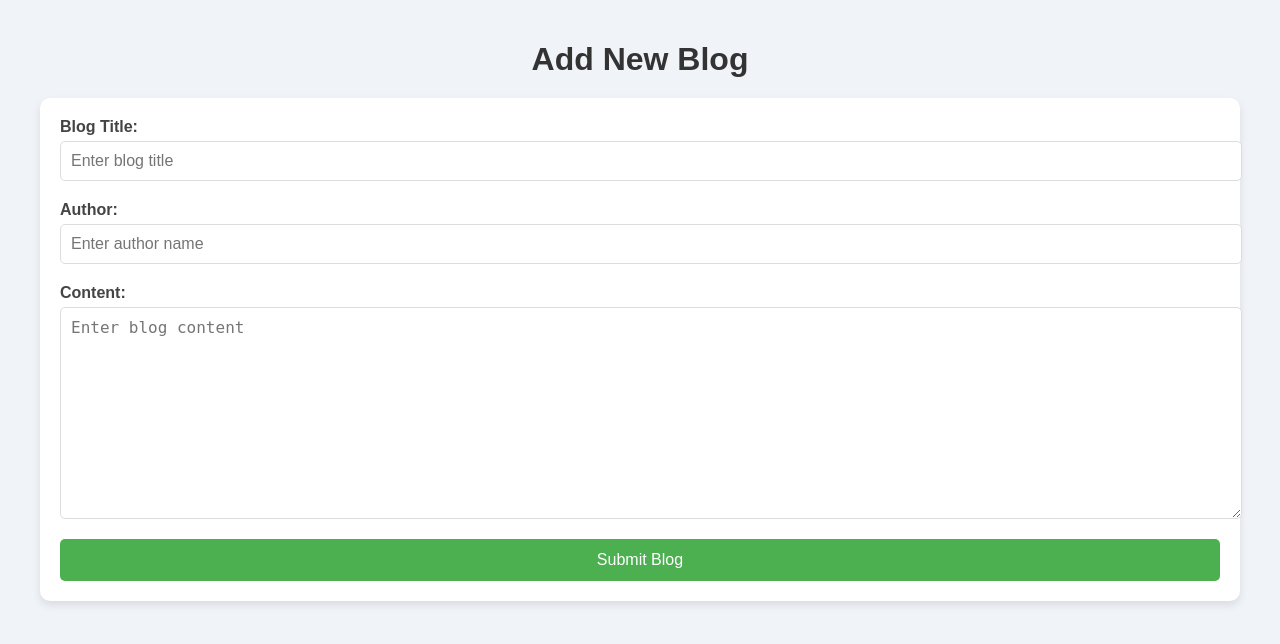
After one commit to fsohrabi/blog, a Flask app: page /add in a window 1280 px wide. The commit adds this page. Shown: the top 644 px of the page. Run offline with Flask 3, Linux system fonts and the light colour scheme.

Commit message:
add page add html and logic

```diff
--- a/app.py
+++ b/app.py
@@ -1,4 +1,4 @@
-from flask import render_template, Flask
+from flask import render_template, Flask, request, redirect, url_for
 from storage.storage_json import StorageJson
 
 app = Flask(__name__)
@@ -11,5 +11,16 @@ def index():
     return render_template('index.html', blogs=blogs)
 
 
+@app.route('/add', methods=['GET', 'POST'])
+def add():
+    if request.method == 'POST':
+        title = request.form['title']
+        content = request.form['content']
+        author = request.form['author']
+        storage.add_blog(title, content, author)
+        return redirect(url_for('index'))
+    return render_template('add.html')
+
+
 if __name__ == '__main__':
     app.run(host='0.0.0.0', port=5004)
--- a/data/blogs.json
+++ /dev/null
@@ -1,5 +0,0 @@
-[
-    {"id": 1, "author": "John Doe", "title": "First Post", "content": "This is my first post."},
-    {"id": 2, "author": "Jane Doe", "title": "Second Post", "content": "This is another post."}
-
-]
--- a/static/styles/style.css
+++ b/static/styles/style.css
@@ -1,38 +1,143 @@
+/* General Styles */
 body {
-    font-family: Arial, sans-serif;
-    background-color: #F5F5F5;
+    font-family: 'Arial', sans-serif;
+    background-color: #f0f4f8;
+    margin: 0;
+    padding: 0;
+    color: #333;
+}
+
+.container {
+    max-width: 1200px;
+    margin: 0 auto;
     padding: 20px;
-    color: #333;
 }
 
 h1 {
     text-align: center;
-    color: #4F4F4F;
+    color: #333;
+    margin-bottom: 20px;
+}
+/* Add Blog Button */
+.add-blog-link {
+    text-align: center;
+    margin-bottom: 30px;
 }
 
-.post {
-    background-color: #FFF;
-    border: 1px solid #DDD;
-    padding: 20px;
-    margin-bottom: 20px;
-    border-radius: 8px;
+.add-blog-button {
+    padding: 10px 20px;
+    background-color: #28a745;
+    color: white;
+    text-decoration: none;
+    border-radius: 5px;
+    font-size: 16px;
 }
 
-.post h2 {
-    margin-top: 0;
+.add-blog-button:hover {
+    background-color: #218838;
 }
 
-.post p {
-    margin: 10px 0;
+/* Add Blog Form */
+.blog-form {
+    display: flex;
+    flex-direction: column;
+    background-color: #fff;
+    padding: 20px;
+    box-shadow: 0 4px 8px rgba(0, 0, 0, 0.1);
+    border-radius: 10px;
 }
+
+.blog-form label {
+    font-weight: bold;
+    color: #444;
+    margin-bottom: 5px;
+}
+
+.blog-form input[type="text"],
+.blog-form textarea {
+    width: 100%;
+    padding: 10px;
+    margin-bottom: 20px;
+    border: 1px solid #ddd;
+    border-radius: 5px;
+    font-size: 16px;
+}
+
+.blog-form button {
+    padding: 12px;
+    background-color: #4CAF50;
+    color: white;
+    border: none;
+    border-radius: 5px;
+    font-size: 16px;
+    cursor: pointer;
+    transition: background-color 0.3s ease;
+}
+
+.blog-form button:hover {
+    background-color: #45a049;
+}
+
+/* Blog Posts Styling */
+.blog-posts {
+    display: grid;
+    grid-template-columns: repeat(auto-fit, minmax(300px, 1fr));
+    gap: 20px;
+}
+
+.post-card {
+    background-color: #fff;
+    padding: 20px;
+    border-radius: 10px;
+    box-shadow: 0 4px 8px rgba(0, 0, 0, 0.1);
+    transition: transform 0.2s;
+}
+
+.post-card h2 {
+    color: #333;
+}
+
+.post-card p {
+    color: #666;
+}
+
+.read-more {
+    display: inline-block;
+    margin-top: 15px;
+    padding: 10px 20px;
+    background-color: #007BFF;
+    color: white;
+    text-decoration: none;
+    border-radius: 5px;
+    transition: background-color 0.3s ease;
+}
+
+.read-more:hover {
+    background-color: #0056b3;
+}
+
+/* Responsive Styles */
+@media (max-width: 600px) {
+    .blog-form {
+        padding: 15px;
+    }
+
+    .post-card {
+        padding: 15px;
+    }
+}
+
+/* Empty Block for No Posts */
 .empty-block {
     text-align: center;
     margin-top: 50px;
 }
+
 .empty-block p {
     font-size: 18px;
     color: #555;
 }
+
 .empty-block a {
     display: inline-block;
     margin-top: 20px;
@@ -41,7 +146,9 @@ h1 {
     color: white;
     text-decoration: none;
     border-radius: 5px;
+    transition: background-color 0.2s ease;
 }
+
 .empty-block a:hover {
     background-color: #0056b3;
 }
--- /dev/null
+++ b/templates/add.html
@@ -0,0 +1,29 @@
+<!DOCTYPE html>
+<html lang="en">
+<head>
+    <meta charset="UTF-8">
+    <meta name="viewport" content="width=device-width, initial-scale=1.0">
+    <title>Add New Blog</title>
+    <!-- Link to external CSS -->
+    <link rel="stylesheet" href="{{ url_for('static', filename='styles/style.css') }}">
+</head>
+<body>
+    <div class="container">
+        <h1>Add New Blog</h1>
+
+        <form action="/add" method="post" class="blog-form">
+            <label for="title">Blog Title:</label>
+            <input type="text" id="title" name="title" required placeholder="Enter blog title">
+
+            <label for="author">Author:</label>
+            <input type="text" id="author" name="author" required placeholder="Enter author name">
+
+            <label for="content">Content:</label>
+            <textarea id="content" name="content" rows="10" required placeholder="Enter blog content"></textarea>
+
+            <button type="submit">Submit Blog</button>
+        </form>
+    </div>
+
+</body>
+</html>
```
Also changed, not shown: templates/index.html (+13 -5 lines), 1 other file. Lines whose indentation alone changed are shown as unchanged.
